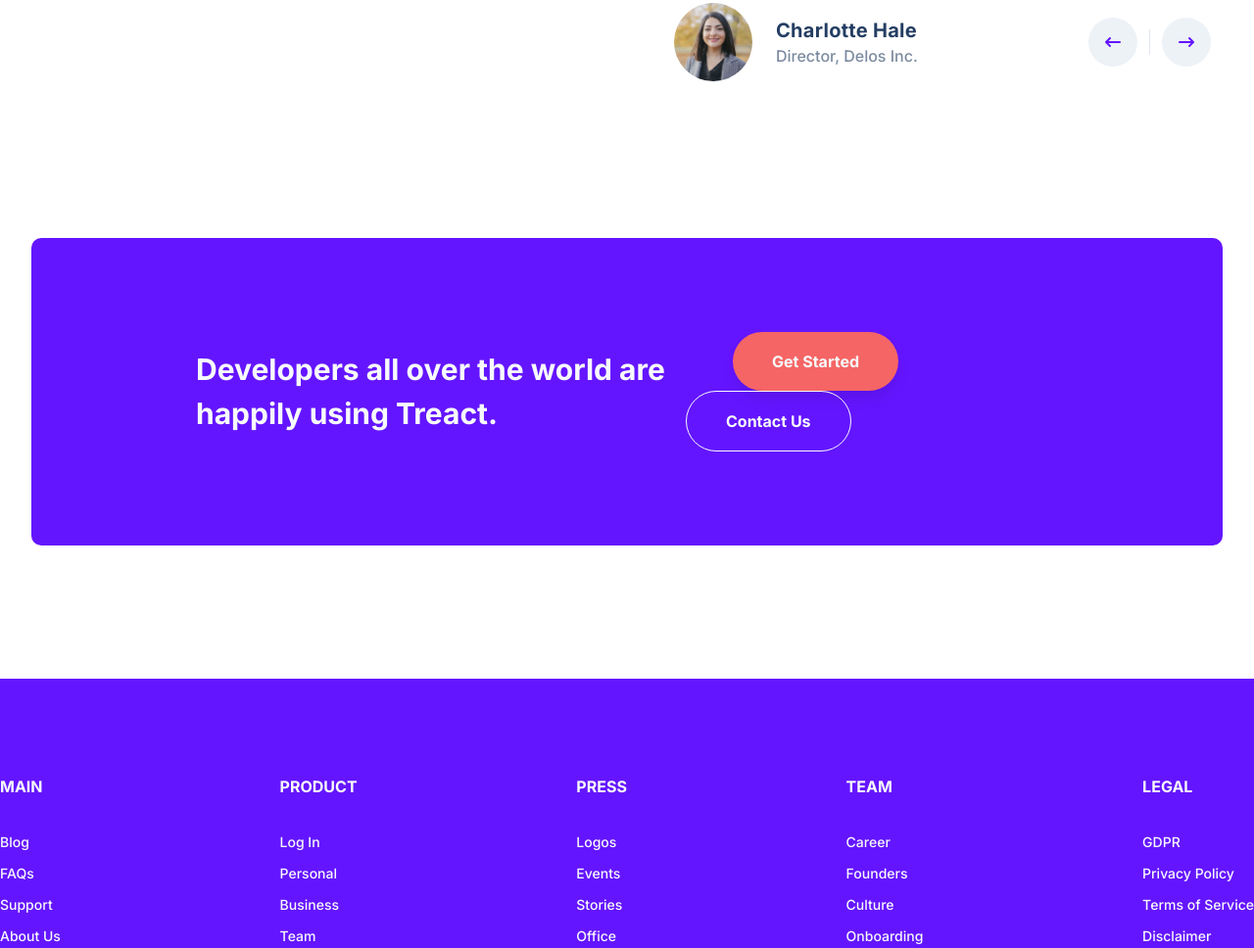
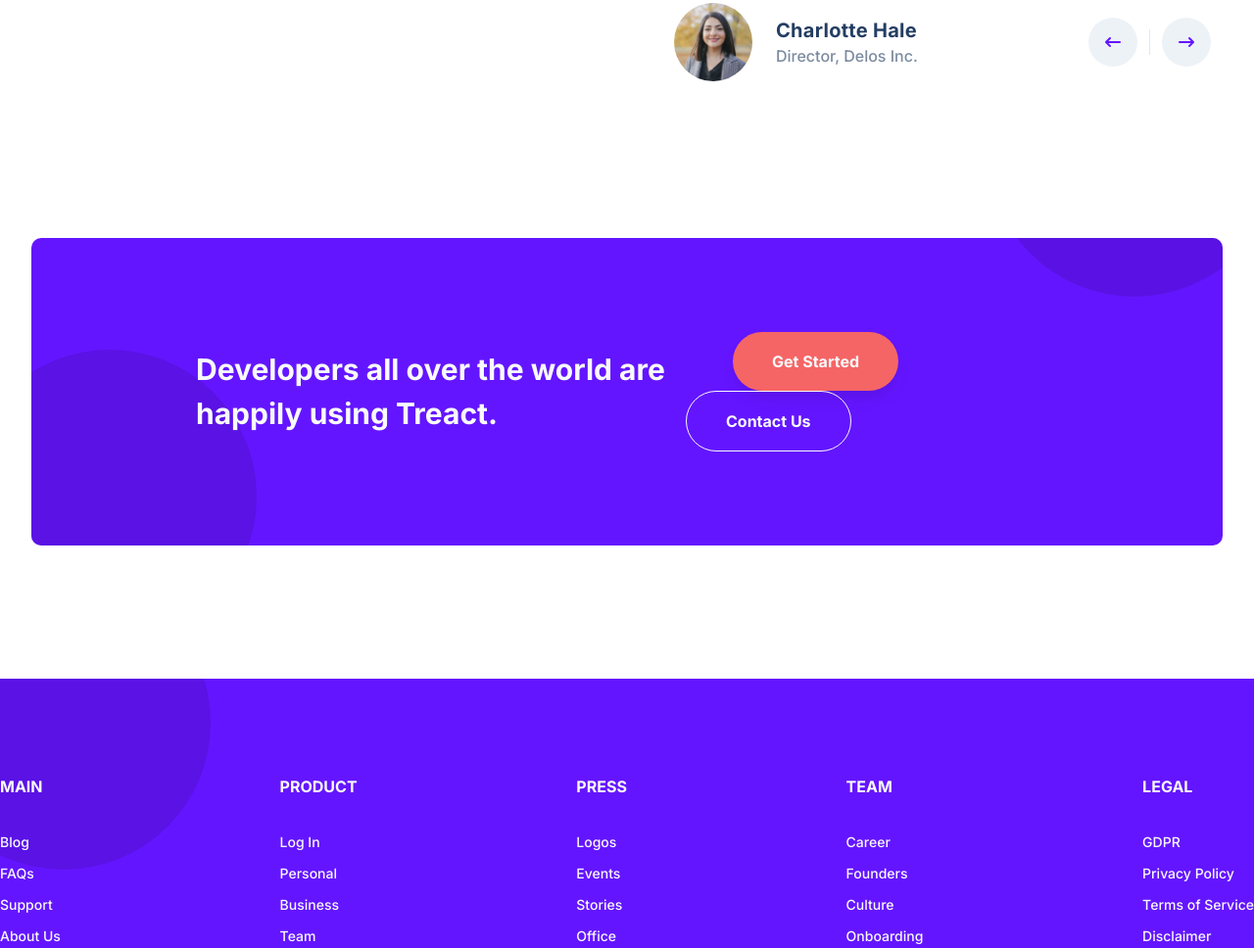
Before and after one commit to pstruthers/FES-Treact-clone, a plain HTML site: page index.html in a window 1280 px wide. Shown: the part 5255-6223 px from the top of the page at 98% size. Drawn offline with Linux system fonts and the light colour scheme.

Commit message:
added circles to promo and footer backgrounds

```diff
--- a/index.html
+++ b/index.html
@@ -620,6 +620,8 @@
         <div class="container">
           <div class="row">
             <div class="promo__container">
+              <div class="circle circle-1"></div>
+              <div class="circle circle-2"></div>
               <h2 class="promo__heading">
                 Developers all over the world are happily using Treact.
               </h2>
@@ -634,6 +636,8 @@
     </main>
     <footer>
       <section id="footer" class="animate">
+        <div class="circle circle-1"></div>
+        <div class="circle circle-2"></div>
         <div class="container">
           <div class="row">
             <div class="links">
--- a/styles.css
+++ b/styles.css
@@ -842,6 +842,27 @@ nav {
     justify-content: center;
     padding: 96px 168px;
     border-radius: 10px;
+    position: relative;
+    overflow: hidden;
+}
+
+#promo .circle {
+    position: absolute;
+    width: 300px;
+    aspect-ratio: 1;
+    border-radius: 50%;
+}
+
+#promo .circle-1 {
+    bottom: -100px;
+    left: -70px;
+    background-color: rgba(80, 17, 204, 0.5);
+}
+
+#promo .circle-2 {
+    top: -240px;
+    right: -60px;
+    background-color: rgba(80, 17, 204, 0.55);
 }
 
 .promo__heading {
@@ -851,6 +872,7 @@ nav {
     line-height: 1.5;
     width: 100%;
     max-width: 500px;
+    z-index: 1;
 }
 
 .promo__btn {
@@ -861,6 +883,10 @@ nav {
     padding: 20px 40px;
     transition: all 300ms ease;
     cursor: pointer;
+}
+
+.promo__btns {
+    z-index: 1;
 }
 
 .get-started__btn {
@@ -895,6 +921,27 @@ footer {
     color: #F7FAFC;
     padding: 20px 0;
     margin-top: 56px;
+    position: relative;
+    overflow: hidden;
+}
+
+#footer .circle {
+    position: absolute;
+    width: 300px;
+    aspect-ratio: 1;
+    border-radius: 50%;
+}
+
+#footer .circle-1 {
+    top: -105px;
+    left: -85px;
+    background-color: rgba(80, 17, 204, 0.5);
+}
+
+#footer .circle-2 {
+    bottom: -180px;
+    right: -120px;
+    background-color: rgba(80, 17, 204, 0.5);
 }
 
 .links {
@@ -915,6 +962,7 @@ footer {
     text-transform: uppercase;
     font-size: 16px;
     font-weight: 700;
+    z-index: 1;
 }
 
 .link__list {
```
